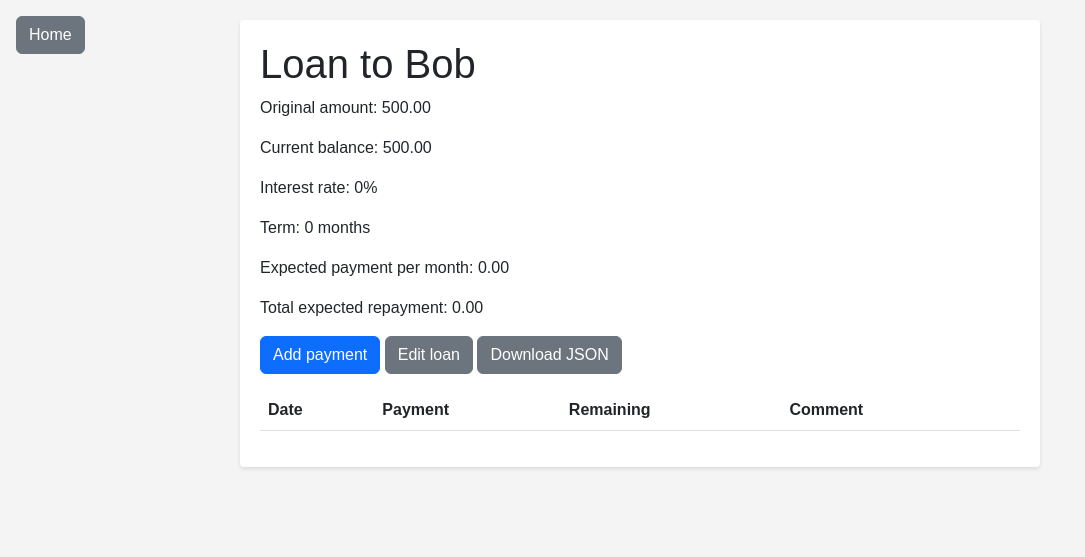
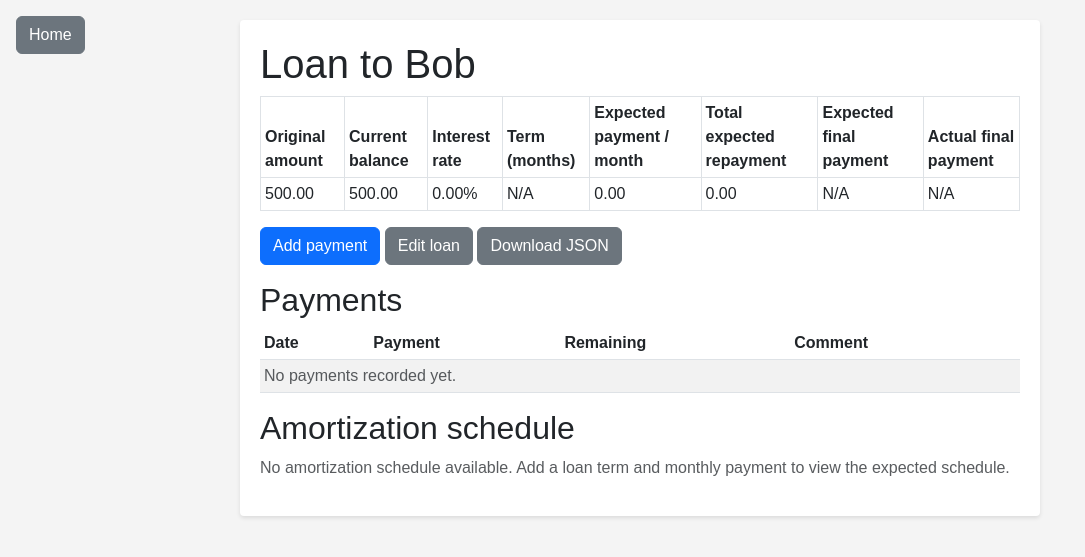
Before and after one commit to zageabb/Bank_of_mum, a Flask app: page /loan/bob in a window 1280 px wide. Shown: the top 557 px of the page, without its empty margins (0-1085 px from the left). Run offline with Flask 3, Linux system fonts and the light colour scheme; lists and menus that the app fills with data are empty.

Commit message:
Add amortization schedule with final payment summary

```diff
--- a/app.py
+++ b/app.py
@@ -1,7 +1,8 @@
 import os
 import json
 import math
-from datetime import date
+import calendar
+from datetime import date, datetime
 from flask import Flask, render_template, request, redirect, url_for, send_from_directory, abort
 
 app = Flask(__name__)
@@ -25,6 +26,24 @@ def calculate_months(principal, annual_rate, payment):
         return principal / payment
     return math.log(payment / (payment - principal * r)) / math.log(1 + r)
 
+def _coerce_months(value):
+    if value in (None, ""):
+        return 0
+    try:
+        return int(value)
+    except (TypeError, ValueError):
+        return 0
+
+
+def _coerce_float(value):
+    if value in (None, ""):
+        return 0.0
+    try:
+        return float(value)
+    except (TypeError, ValueError):
+        return 0.0
+
+
 def load_loans():
     loans = []
     for filename in os.listdir(DATA_DIR):
@@ -34,9 +53,10 @@ def load_loans():
                 loan = json.load(f)
             loan_id = os.path.splitext(filename)[0]
             loan['id'] = loan_id
-            loan.setdefault('interest_rate', 0)
-            loan.setdefault('months', 0)
-            loan.setdefault('payment_per_month', 0)
+            loan['principal'] = _coerce_float(loan.get('principal', 0))
+            loan['interest_rate'] = _coerce_float(loan.get('interest_rate', 0))
+            loan['months'] = _coerce_months(loan.get('months', 0))
+            loan['payment_per_month'] = _coerce_float(loan.get('payment_per_month', 0))
             loan['balance'] = loan['principal'] - sum(p['amount'] for p in loan.get('payments', []))
             loan['total_expected_repayment'] = loan['payment_per_month'] * loan['months']
             loans.append(loan)
@@ -48,11 +68,97 @@ def load_loan(loan_id):
     with open(path) as f:
         loan = json.load(f)
     loan['id'] = loan_id
-    loan.setdefault('interest_rate', 0)
-    loan.setdefault('months', 0)
-    loan.setdefault('payment_per_month', 0)
+    loan['principal'] = _coerce_float(loan.get('principal', 0))
+    loan['interest_rate'] = _coerce_float(loan.get('interest_rate', 0))
+    loan['months'] = _coerce_months(loan.get('months', 0))
+    loan['payment_per_month'] = _coerce_float(loan.get('payment_per_month', 0))
     loan['total_expected_repayment'] = loan['payment_per_month'] * loan['months']
     return loan
+
+
+def _parse_iso_date(value):
+    if not value:
+        return None
+    try:
+        return datetime.strptime(value, '%Y-%m-%d').date()
+    except (TypeError, ValueError):
+        return None
+
+
+def _add_months(start_date, months):
+    year = start_date.year + (start_date.month - 1 + months) // 12
+    month = (start_date.month - 1 + months) % 12 + 1
+    day = min(start_date.day, calendar.monthrange(year, month)[1])
+    return date(year, month, day)
+
+
+def _schedule_start_date(loan):
+    start = _parse_iso_date(loan.get('start_date'))
+    if start:
+        return start
+    payment_dates = [_parse_iso_date(p.get('date')) for p in loan.get('payments', [])]
+    payment_dates = [d for d in payment_dates if d]
+    if payment_dates:
+        return min(payment_dates)
+    today = date.today()
+    return today.replace(day=1)
+
+
+def generate_amortization_schedule(loan):
+    principal = _coerce_float(loan.get('principal', 0))
+    annual_rate = _coerce_float(loan.get('interest_rate', 0))
+    months = _coerce_months(loan.get('months', 0))
+    payment = _coerce_float(loan.get('payment_per_month', 0))
+
+    if principal <= 0 or months <= 0 or payment <= 0:
+        return []
+
+    monthly_rate = annual_rate / 12 / 100 if annual_rate else 0
+    start_date = _schedule_start_date(loan)
+    balance = principal
+    schedule = []
+
+    for period in range(1, months + 1):
+        begin_balance = balance
+        interest = begin_balance * monthly_rate if monthly_rate else 0.0
+        payment_amount = payment
+
+        # Ensure the final period clears the balance.
+        if period == months:
+            payment_amount = begin_balance + interest
+        elif monthly_rate and payment_amount <= interest:
+            # Avoid negative amortization by at least covering the interest.
+            payment_amount = interest
+
+        principal_component = payment_amount - interest
+        end_balance = begin_balance - principal_component
+
+        interest = round(interest, 2)
+        payment_amount = round(payment_amount, 2)
+        principal_component = round(principal_component, 2)
+        end_balance = round(end_balance, 2)
+
+        if end_balance < 0:
+            # Adjust rounding artefacts so the balance finishes at zero.
+            payment_amount += end_balance
+            payment_amount = round(payment_amount, 2)
+            principal_component = round(payment_amount - interest, 2)
+            end_balance = 0.0
+
+        schedule.append({
+            'number': period,
+            'date': _add_months(start_date, period - 1).isoformat(),
+            'begin_balance': round(begin_balance, 2),
+            'payment': payment_amount,
+            'interest': interest,
+            'principal': principal_component,
+            'end_balance': max(end_balance, 0.0),
+            'is_final': period == months
+        })
+
+        balance = end_balance
+
+    return schedule
 
 
 def save_loan(loan):
@@ -137,18 +243,48 @@ def edit_loan(loan_id):
 @app.route('/loan/<loan_id>')
 def loan_details(loan_id):
     loan = load_loan(loan_id)
+    payments_with_index = list(enumerate(loan.get('payments', [])))
+    payments_with_index.sort(key=lambda item: item[1].get('date') or '')
+
     balance = loan['principal']
     payment_rows = []
-    for idx, p in enumerate(loan.get('payments', [])):
-        balance -= p['amount']
+    for idx, payment in payments_with_index:
+        amount = _coerce_float(payment.get('amount'))
+        balance -= amount
         payment_rows.append({
-            'date': p['date'],
-            'amount': p['amount'],
-            'balance': balance,
-            'comment': p.get('comment', ''),
+            'date': payment.get('date'),
+            'amount': amount,
+            'balance': round(balance, 2),
+            'comment': payment.get('comment', ''),
             'index': idx
         })
-    return render_template('loan_details.html', loan=loan, payments=payment_rows, balance=balance)
+
+    actual_final_payment = None
+    if payments_with_index:
+        final_payment = payments_with_index[-1][1]
+        actual_final_payment = {
+            'amount': _coerce_float(final_payment.get('amount')),
+            'date': final_payment.get('date')
+        }
+
+    amortization_schedule = generate_amortization_schedule(loan)
+    expected_final_payment = None
+    if amortization_schedule:
+        last_row = amortization_schedule[-1]
+        expected_final_payment = {
+            'amount': last_row['payment'],
+            'date': last_row['date']
+        }
+
+    return render_template(
+        'loan_details.html',
+        loan=loan,
+        payments=payment_rows,
+        balance=round(balance, 2),
+        amortization_schedule=amortization_schedule,
+        actual_final_payment=actual_final_payment,
+        expected_final_payment=expected_final_payment
+    )
 
 
 @app.route('/loan/<loan_id>/payment', methods=['GET', 'POST'])
--- a/templates/loan_details.html
+++ b/templates/loan_details.html
@@ -1,20 +1,68 @@
 {% extends 'layout.html' %}
 {% block content %}
 <h1>Loan to {{ loan.child }}</h1>
-<p>Original amount: {{ '%.2f'|format(loan.principal) }}</p>
-<p>Current balance: {{ '%.2f'|format(balance) }}</p>
-<p>Interest rate: {{ loan.interest_rate }}%</p>
-<p>Term: {{ loan.months }} months</p>
-<p>Expected payment per month: {{ '%.2f'|format(loan.payment_per_month) }}</p>
-<p>Total expected repayment: {{ '%.2f'|format(loan.total_expected_repayment) }}</p>
+
+<table class="table table-bordered table-sm">
+  <thead>
+    <tr>
+      <th>Original amount</th>
+      <th>Current balance</th>
+      <th>Interest rate</th>
+      <th>Term (months)</th>
+      <th>Expected payment / month</th>
+      <th>Total expected repayment</th>
+      <th>Expected final payment</th>
+      <th>Actual final payment</th>
+    </tr>
+  </thead>
+  <tbody>
+    <tr>
+      <td>{{ '%.2f'|format(loan.principal) }}</td>
+      <td>{{ '%.2f'|format(balance) }}</td>
+      <td>{{ '%.2f'|format(loan.interest_rate) }}%</td>
+      <td>{{ loan.months if loan.months else 'N/A' }}</td>
+      <td>{{ '%.2f'|format(loan.payment_per_month) }}</td>
+      <td>{{ '%.2f'|format(loan.total_expected_repayment) }}</td>
+      <td>
+        {% if expected_final_payment %}
+          {{ '%.2f'|format(expected_final_payment.amount) }}
+          {% if expected_final_payment.date %}
+            <div class="text-muted small">{{ expected_final_payment.date }}</div>
+          {% endif %}
+        {% else %}
+          N/A
+        {% endif %}
+      </td>
+      <td>
+        {% if actual_final_payment %}
+          {{ '%.2f'|format(actual_final_payment.amount) }}
+          {% if actual_final_payment.date %}
+            <div class="text-muted small">{{ actual_final_payment.date }}</div>
+          {% endif %}
+        {% else %}
+          N/A
+        {% endif %}
+      </td>
+    </tr>
+  </tbody>
+</table>
+
 <div class="mb-3">
   <a href="{{ url_for('add_payment', loan_id=loan.id) }}" class="btn btn-primary">Add payment</a>
   <a href="{{ url_for('edit_loan', loan_id=loan.id) }}" class="btn btn-secondary">Edit loan</a>
   <a href="{{ url_for('download_loan', loan_id=loan.id) }}" class="btn btn-secondary">Download JSON</a>
 </div>
-<table class="table table-striped">
+
+<h2>Payments</h2>
+<table class="table table-striped table-sm">
   <thead>
-    <tr><th>Date</th><th>Payment</th><th>Remaining</th><th>Comment</th><th></th></tr>
+    <tr>
+      <th>Date</th>
+      <th>Payment</th>
+      <th>Remaining</th>
+      <th>Comment</th>
+      <th></th>
+    </tr>
   </thead>
   <tbody>
     {% for p in payments %}
@@ -25,7 +73,67 @@
       <td>{{ p.comment }}</td>
       <td><a href="{{ url_for('edit_payment', loan_id=loan.id, payment_index=p.index) }}" class="btn btn-sm btn-secondary">Edit</a></td>
     </tr>
+    {% else %}
+    <tr>
+      <td colspan="5" class="text-muted">No payments recorded yet.</td>
+    </tr>
     {% endfor %}
   </tbody>
 </table>
+
+<h2>Amortization schedule</h2>
+{% if amortization_schedule %}
+<table class="table table-striped table-sm">
+  <thead>
+    <tr>
+      <th>#</th>
+      <th>Due date</th>
+      <th>Beginning balance</th>
+      <th>Payment</th>
+      <th>Principal</th>
+      <th>Interest</th>
+      <th>Ending balance</th>
+      <th>Expected final payment</th>
+      <th>Actual final payment</th>
+    </tr>
+  </thead>
+  <tbody>
+    {% for row in amortization_schedule %}
+    <tr>
+      <td>{{ row.number }}</td>
+      <td>{{ row.date }}</td>
+      <td>{{ '%.2f'|format(row.begin_balance) }}</td>
+      <td>{{ '%.2f'|format(row.payment) }}</td>
+      <td>{{ '%.2f'|format(row.principal) }}</td>
+      <td>{{ '%.2f'|format(row.interest) }}</td>
+      <td>{{ '%.2f'|format(row.end_balance) }}</td>
+      <td>
+        {% if row.is_final and expected_final_payment %}
+          {{ '%.2f'|format(expected_final_payment.amount) }}
+          {% if expected_final_payment.date %}
+            <div class="text-muted small">{{ expected_final_payment.date }}</div>
+          {% endif %}
+        {% elif row.is_final %}
+          N/A
+        {% endif %}
+      </td>
+      <td>
+        {% if row.is_final %}
+          {% if actual_final_payment %}
+            {{ '%.2f'|format(actual_final_payment.amount) }}
+            {% if actual_final_payment.date %}
+              <div class="text-muted small">{{ actual_final_payment.date }}</div>
+            {% endif %}
+          {% else %}
+            N/A
+          {% endif %}
+        {% endif %}
+      </td>
+    </tr>
+    {% endfor %}
+  </tbody>
+</table>
+{% else %}
+<p class="text-muted">No amortization schedule available. Add a loan term and monthly payment to view the expected schedule.</p>
+{% endif %}
 {% endblock %}
```
